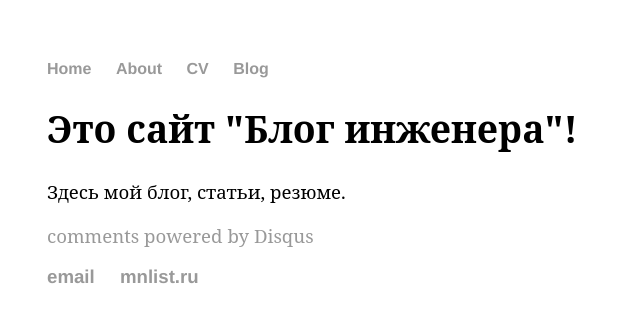
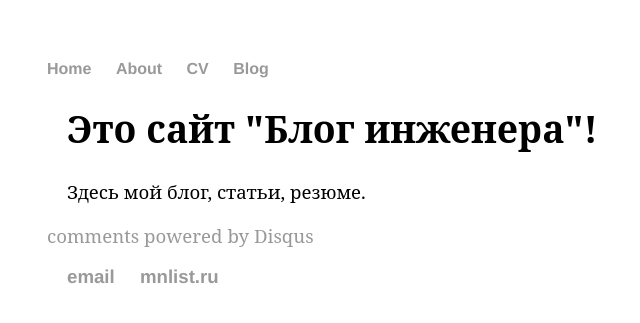
Before and after one commit to kiselevmv/kiselevmv.github.io, a Jekyll site: the page built from index.html, in a window 1280 px wide. Shown: the top 323 px of the page, without its empty margins (145-785 px from the left). Built offline with Jekyll 4.4.1, drawn with Linux system fonts in a browser that asks for light colours; the list of posts is cut into pages by our own code; comment, search, counter and statistics services are not loaded.

Commit message:
Update main.css

```diff
--- a/css/main.css
+++ b/css/main.css
@@ -5,6 +5,8 @@ body {
 
 .container {
     font: 14pt 'Serif';
+    text-indent: 20px;
+    text-align: justify;
 }
 
 nav ul, footer ul {
```
